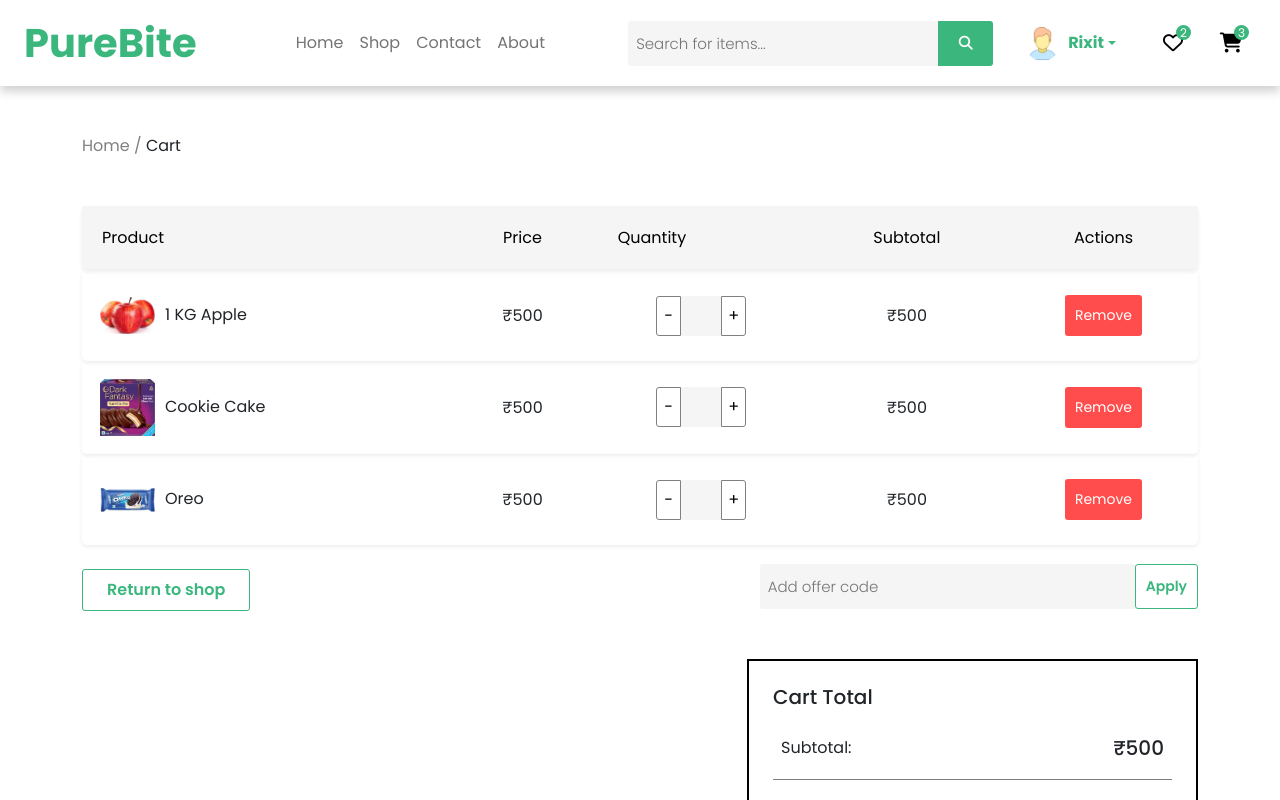
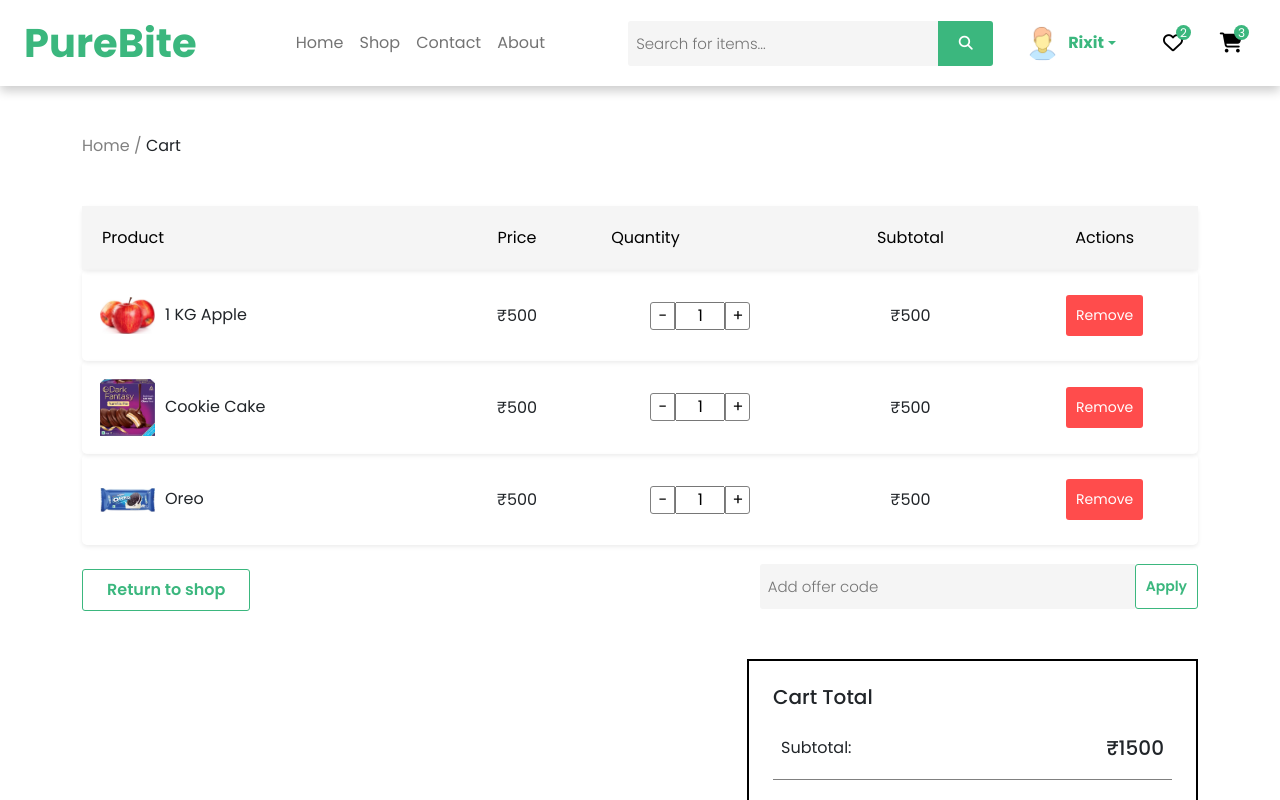
Before and after one commit to rixit-dobariya/grocery-store-mern, a React (Vite) app in the folder client/: page /cart in a window 1280 px wide. Shown: the top 800 px of the page. Built offline with nearby package versions, Linux system fonts and the light colour scheme.

Commit message:
save changes

```diff
--- a/client/public/css/style.css
+++ b/client/public/css/style.css
@@ -328,7 +328,6 @@
     flex-direction: column;
     z-index: 2;
     justify-content: center;
-
 }
 
 .hero-content span{
--- a/client/src/pages/user/Cart.jsx
+++ b/client/src/pages/user/Cart.jsx
@@ -4,9 +4,6 @@
 
 const Cart = () => {
 	const shippingCharge = 50;
-	const subtotal = 500; // Static subtotal
-	const total = subtotal + shippingCharge; // Static total
-
 	const [cart, setCart] = useState([
 		{
 			id: 1,
@@ -40,6 +37,9 @@
 			)
 		);
 	};
+
+	const subtotal = cart.reduce((total, item) => total + (item.price * item.quantity), 0);
+	const total = subtotal + shippingCharge;
 
 	return (
 		<>
@@ -98,7 +98,7 @@
 				/>
 				<div className="d-inline-block">{product.name}</div>
 			</td>
-			<td>₹{product.price}</td>
+			<td className="text-center">₹{product.price}</td>
 			<td>
 				<div className="d-flex justify-content-center qty-mod">
 					<button
@@ -107,7 +107,13 @@
 					>
 						-
 					</button>
-					<input type="number" value={product.quantity} readOnly />
+					<input
+						type="text"
+						value={product.quantity}
+						readOnly
+						className="text-center"
+						style={{width: "50px"}}
+					/>
 					<button
 						className="number-button qty-plus"
 						onClick={() => onQuantityChange(product.id, 1)}
@@ -116,8 +122,8 @@
 					</button>
 				</div>
 			</td>
-			<td>₹{product.price * product.quantity}</td>
-			<td>
+			<td className="text-center">₹{product.price * product.quantity}</td>
+			<td className="text-center">
 				<button
 					className="primary-btn delete-btn"
 					onClick={handleDelete}
```
